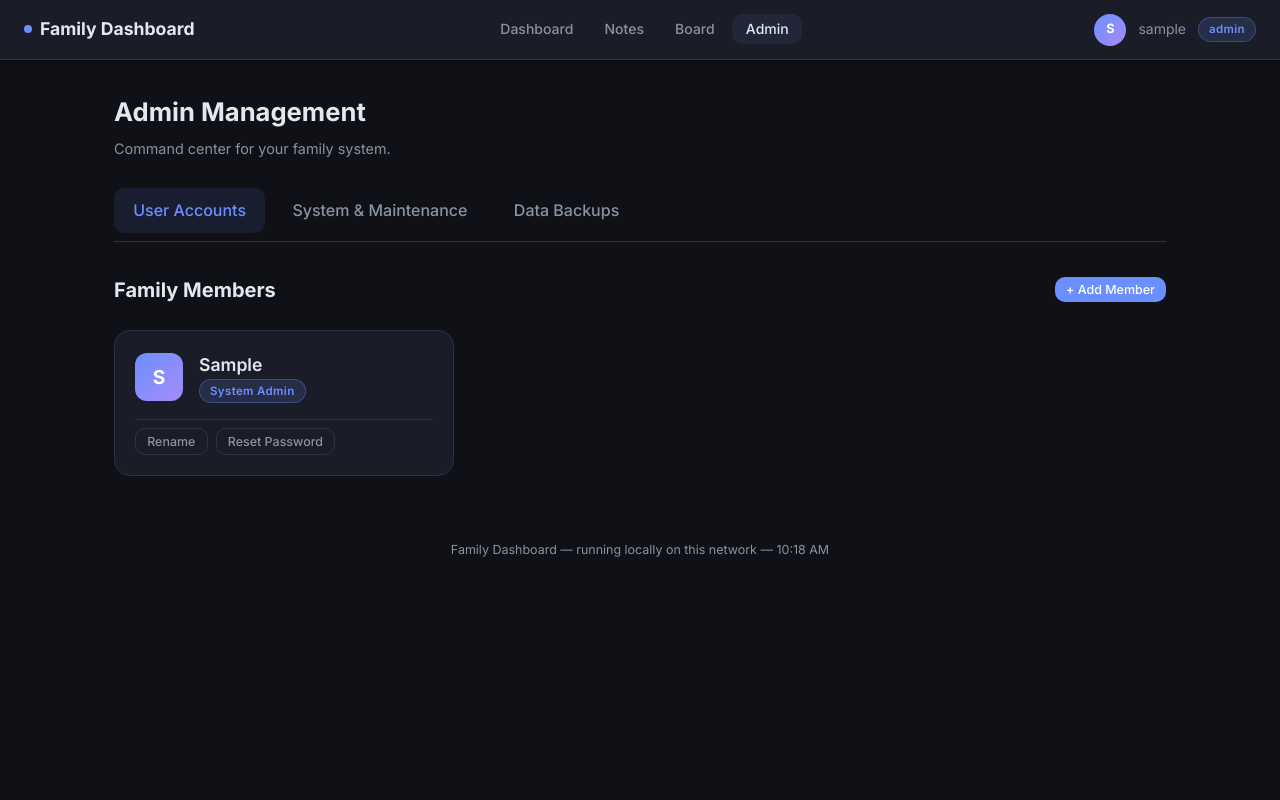
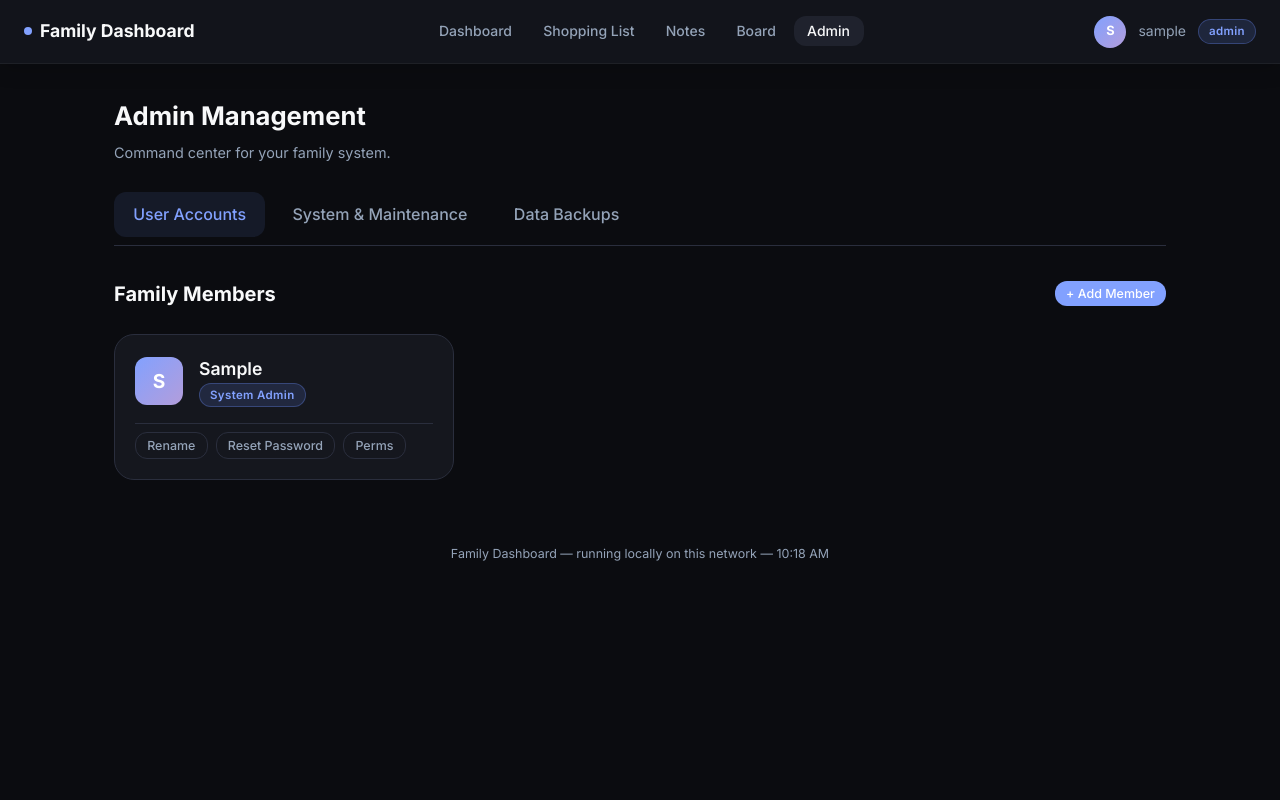
Before and after one commit to nzc0der/FamilySystem, a Flask app: page /admin in a window 1280 px wide. Run offline with Flask 3, Linux system fonts and the light colour scheme; the visitor is signed in with stand-in values (Sample User, id 1); data comes from the database, SQL or seed files in the repository; parts of the project's set-up code (start-up, migrations or seed data) failed here and were passed over.

Commit message:
fixed bugs

```diff
--- a/server.py
+++ b/server.py
@@ -172,6 +172,7 @@
                     session["user_id"] = guest["id"]
                     session["username"] = guest["username"]
                     session["role"] = guest["role"]
+                    session["shopping_permission"] = guest.get("shopping_permission", "read")
                     logger.info("Guest login from %s.", request.remote_addr)
                     return redirect(url_for("dashboard"))
                 flash("Guest account is not configured.", "danger")
@@ -183,6 +184,7 @@
                 session["user_id"] = user["id"]
                 session["username"] = user["username"]
                 session["role"] = user["role"]
+                session["shopping_permission"] = user.get("shopping_permission", "full")
                 logger.info("User '%s' logged in from %s.", username, request.remote_addr)
                 return redirect(url_for("dashboard"))
 
@@ -368,6 +370,39 @@
         return redirect(url_for("dashboard"))
 
     # ------------------------------------------------------------------
+    # Shopping List
+    # ------------------------------------------------------------------
+
+    @app.route("/shopping")
+    @login_required
+    def shopping():
+        items = settings.get_shopping_items()
+        return render_template("shopping.html", items=items)
+
+    @app.route("/shopping/add", methods=["POST"])
+    @login_required
+    def shopping_add():
+        if session.get("shopping_permission") == "read":
+            flash("You do not have permission to add shopping items.", "danger")
+            return redirect(url_for("shopping"))
+
+        item_name = request.form.get("item_name", "").strip()
+        if item_name:
+            settings.add_shopping_item(item_name, session["user_id"])
+        return redirect(url_for("shopping"))
+
+    @app.route("/shopping/delete/<int:item_id>", methods=["POST"])
+    @login_required
+    def shopping_delete(item_id: int):
+        # Admin can always delete
+        if session.get("role") != "admin" and session.get("shopping_permission") in ("read", "add"):
+            flash("You do not have permission to remove shopping items.", "danger")
+            return redirect(url_for("shopping"))
+
+        settings.delete_shopping_item(item_id)
+        return redirect(url_for("shopping"))
+
+    # ------------------------------------------------------------------
     # Profile
     # ------------------------------------------------------------------
 
@@ -418,13 +453,14 @@
         username = request.form.get("username", "").strip().lower()
         password = request.form.get("password", "")
         role = request.form.get("role", "user")
+        shopping_permission = request.form.get("shopping_permission", "full")
 
         if not username or not password:
             flash("Username and password are required.", "warning")
             return redirect(url_for("admin_panel"))
 
         try:
-            settings.add_user(username, password, role)
+            settings.add_user(username, password, role, shopping_permission)
             flash(f"User '{username}' created successfully.", "success")
         except Exception as e:
             flash(f"Error creating user: {e}", "danger")
@@ -500,6 +536,19 @@
             settings.delete_user(user_id)
             flash("User deleted.", "success")
         except ValueError as e:
+            flash(str(e), "danger")
+        return redirect(url_for("admin_panel"))
+
+    @app.route("/admin/users/shopping", methods=["POST"])
+    @login_required
+    @admin_required
+    def admin_user_shopping():
+        user_id = int(request.form.get("user_id"))
+        permission = request.form.get("permission")
+        try:
+            settings.set_shopping_permission(user_id, permission)
+            flash("Shopping permission updated.", "success")
+        except Exception as e:
             flash(str(e), "danger")
         return redirect(url_for("admin_panel"))
 
--- a/templates/admin.html
+++ b/templates/admin.html
@@ -156,6 +156,11 @@
                   data-user-id="{{ u.id }}"
                   data-user-name="{{ u.username }}"
                   onclick="openPasswordModal(this)">Reset Password</button>
+          <button class="btn btn-ghost btn-sm"
+                  data-user-id="{{ u.id }}"
+                  data-user-name="{{ u.username }}"
+                  data-user-perm="{{ u.shopping_permission }}"
+                  onclick="openPermModal(this)">Perms</button>
         {% endif %}
 
         {% if session.user_id != u.id and u.role != 'guest' %}
@@ -266,6 +271,14 @@
           <option value="admin">System Admin</option>
         </select>
       </div>
+      <div class="form-group">
+        <label>Shopping List Access</label>
+        <select name="shopping_permission">
+          <option value="full">Full Access (Add & Remove)</option>
+          <option value="add">Add Only (Cannot Remove)</option>
+          <option value="read">Read Only (Cannot Add/Remove)</option>
+        </select>
+      </div>
       <div class="modal-footer">
         <button type="button" class="btn btn-ghost" onclick="closeModal('modal-add-user')">Cancel</button>
         <button type="submit" class="btn btn-primary">Create Account</button>
@@ -316,6 +329,34 @@
   </div>
 </div>
 
+<!-- Permissions Modal -->
+<div id="modal-perm-user" class="base-modal-overlay hidden">
+  <div class="base-modal-box">
+    <div class="base-modal-header">
+      <h2>Edit Permissions</h2>
+      <button class="base-modal-close" onclick="closeModal('modal-perm-user')">&times;</button>
+    </div>
+    <form method="POST" action="{{ url_for('admin_user_shopping') }}" class="modal-form-grid">
+      <input type="hidden" id="perm-user-id" name="user_id" />
+      <div class="form-group">
+        <label>Target User: <span id="perm-user-name" style="color: var(--color-primary);"></span></label>
+      </div>
+      <div class="form-group">
+        <label>Shopping List Access</label>
+        <select name="permission" id="perm-shopping-select">
+          <option value="full">Full Access (Add & Remove)</option>
+          <option value="add">Add Only (Cannot Remove)</option>
+          <option value="read">Read Only (Cannot Add/Remove)</option>
+        </select>
+      </div>
+      <div class="modal-footer">
+        <button type="button" class="btn btn-ghost" onclick="closeModal('modal-perm-user')">Cancel</button>
+        <button type="submit" class="btn btn-primary">Save Permissions</button>
+      </div>
+    </form>
+  </div>
+</div>
+
 {% endblock %}
 
 {% block extra_scripts %}
@@ -354,6 +395,16 @@
     openModal('modal-password-user');
   }
 
+  function openPermModal(btn) {
+    const id = btn.dataset.userId;
+    const name = btn.dataset.userName;
+    const perm = btn.dataset.userPerm || 'full';
+    document.getElementById('perm-user-id').value = id;
+    document.getElementById('perm-user-name').textContent = name;
+    document.getElementById('perm-shopping-select').value = perm;
+    openModal('modal-perm-user');
+  }
+
   // Handle overlay clicks to close modals
   document.querySelectorAll('.base-modal-overlay').forEach(overlay => {
     overlay.addEventListener('click', function(e) {
--- a/templates/base.html
+++ b/templates/base.html
@@ -15,23 +15,23 @@
        Design tokens
     --------------------------------------------------------------- */
     :root {
-      --color-bg:         #0f1117;
-      --color-surface:    #1a1d27;
-      --color-surface-2:  #222639;
-      --color-border:     #2e3248;
-      --color-primary:    #6c8fff;
-      --color-primary-dk: #4f74e8;
-      --color-accent:     #a78bfa;
+      --color-bg:         #0b0c10;
+      --color-surface:    #15171e;
+      --color-surface-2:  #1f222d;
+      --color-border:     #2a2e3d;
+      --color-primary:    #82a1ff;
+      --color-primary-dk: #5a7fff;
+      --color-accent:     #b39ddb;
       --color-success:    #34d399;
       --color-warning:    #fbbf24;
       --color-danger:     #f87171;
       --color-info:       #60a5fa;
-      --color-text:       #e2e8f0;
-      --color-muted:      #8892a4;
-      --radius:           10px;
-      --radius-lg:        16px;
-      --shadow:           0 4px 24px rgba(0,0,0,0.35);
-      --transition:       0.2s ease;
+      --color-text:       #f8f9fa;
+      --color-muted:      #94a3b8;
+      --radius:           12px;
+      --radius-lg:        20px;
+      --shadow:           0 8px 32px rgba(0, 0, 0, 0.4);
+      --transition:       0.3s cubic-bezier(0.25, 0.8, 0.25, 1);
     }
 
     /* ---------------------------------------------------------------
@@ -54,17 +54,19 @@
        Navigation
     --------------------------------------------------------------- */
     nav {
-      background: var(--color-surface);
-      border-bottom: 1px solid var(--color-border);
+      background: rgba(21, 23, 30, 0.8);
+      backdrop-filter: blur(12px);
+      -webkit-backdrop-filter: blur(12px);
+      border-bottom: 1px solid rgba(255, 255, 255, 0.05);
       padding: 0 1.5rem;
       display: flex;
       align-items: center;
       justify-content: space-between;
-      height: 60px;
+      height: 64px;
       position: sticky;
       top: 0;
       z-index: 100;
-      box-shadow: 0 2px 12px rgba(0,0,0,0.4);
+      box-shadow: 0 4px 20px rgba(0, 0, 0, 0.2);
     }
 
     .nav-brand {
@@ -157,11 +159,15 @@
        Cards
     --------------------------------------------------------------- */
     .card {
-      background: var(--color-surface);
-      border: 1px solid var(--color-border);
+      background: linear-gradient(145deg, var(--color-surface), rgba(21, 23, 30, 0.6));
+      border: 1px solid rgba(255, 255, 255, 0.05);
       border-radius: var(--radius-lg);
-      padding: 1.5rem;
+      padding: 1.75rem;
       box-shadow: var(--shadow);
+      transition: transform var(--transition), box-shadow var(--transition);
+    }
+    .card:hover {
+      box-shadow: 0 12px 40px rgba(0, 0, 0, 0.5);
     }
 
     .card-title {
@@ -364,10 +370,13 @@
        Responsive
     --------------------------------------------------------------- */
     @media (max-width: 640px) {
-      nav { padding: 0 1rem; }
-      .nav-links { gap: 0; }
+      nav { padding: 0.5rem 1rem; flex-wrap: wrap; height: auto; }
+      .nav-brand { width: 100%; justify-content: space-between; margin-bottom: 0.5rem; }
+      .nav-links { width: 100%; justify-content: center; gap: 0.2rem; flex-wrap: wrap; margin-bottom: 0.5rem; }
       .nav-links a { padding: 0.4rem 0.6rem; font-size: 0.8rem; }
+      .nav-user { width: 100%; justify-content: center; }
       .page-wrapper { padding: 1.25rem 1rem; }
+      .grid-2, .grid-3 { grid-template-columns: 1fr; gap: 1rem; }
     }
 
     /* ---------------------------------------------------------------
@@ -421,6 +430,12 @@
         <a href="{{ url_for('dashboard') }}"
            class="{% if request.endpoint == 'dashboard' %}active{% endif %}">
           Dashboard
+        </a>
+      </li>
+      <li>
+        <a href="{{ url_for('shopping') }}"
+           class="{% if request.endpoint == 'shopping' %}active{% endif %}">
+          Shopping List
         </a>
       </li>
       <li>
```
Also changed, not shown: settings.py (+61 -6 lines), templates/dashboard.html (+12 -8 lines), templates/shopping.html (added, +42 -0 lines).
